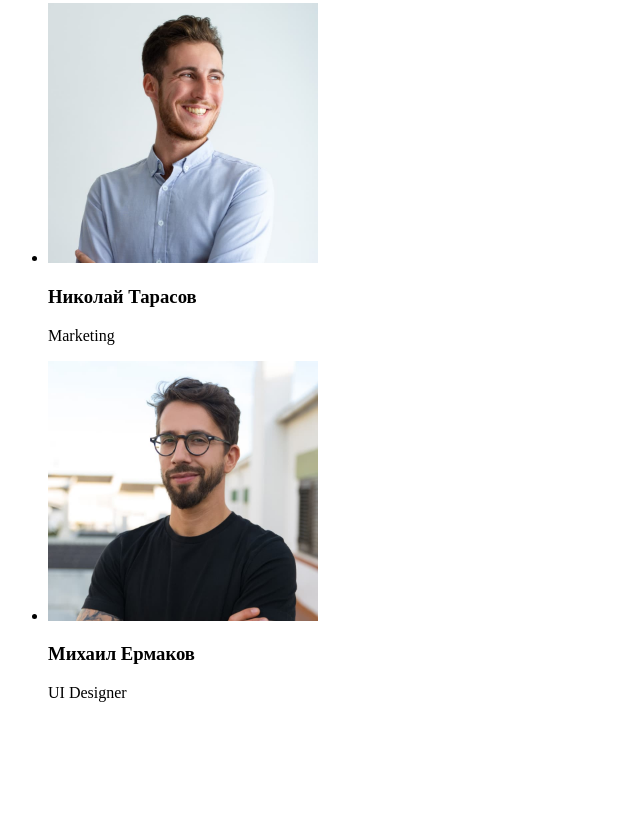
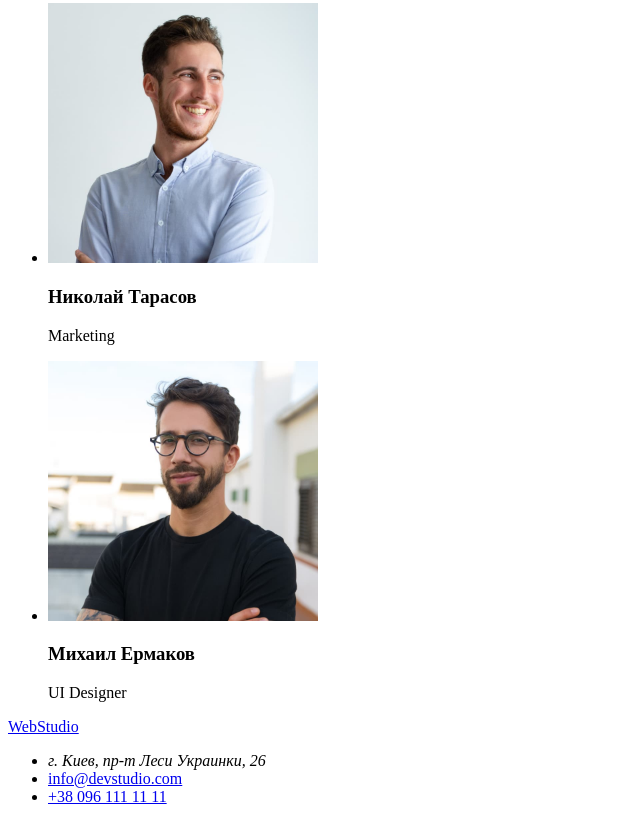
Before and after one commit to Stas-0k/goit-markup-hw-01, a plain HTML site: page index.html in a window 1280 px wide. Shown: the part 2333-3155 px from the top of the page, without its empty margins (0-640 px from the left). Before the commit the page ends 3051 px from the top, so only its background shows below. Drawn offline with Linux system fonts and the light colour scheme.

Commit message:
Update index.html

```diff
--- a/index.html
+++ b/index.html
@@ -96,8 +96,17 @@
                 </li>
             </ul>
         </section>
+    </main>
 
+    <!--Footer-->
+    <footer>
+        <a href="./index.html">WebStudio</a>
+        <ul>
+            <li><address>г. Киев, пр-т Леси Украинки, 26</address></li>
+            <li><a href="mailto:info@devstudio.com">info@devstudio.com</a></li>
+            <li><a href="tel:+380961111111">+38 096 111 11 11</a></li>
+        </ul>
+    </footer>
 
-    </main>
 </body>
 </html>
```
